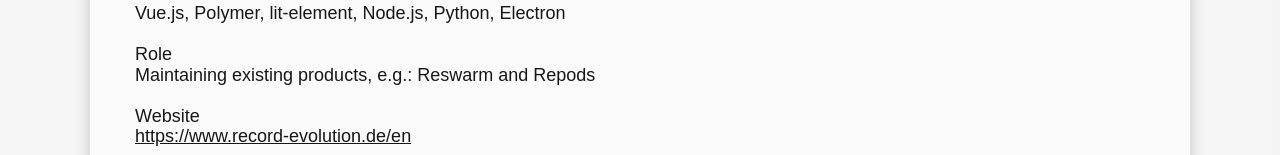
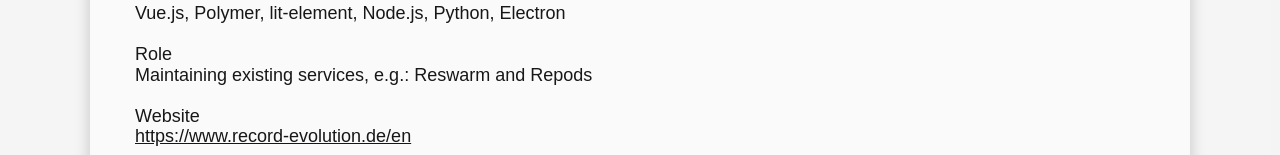
Before and after one commit to DewitteRuben/ruben_dewitte_portfolio_2020, a React (Create React App) app: page /experience in a window 1280 px wide. Shown: the part 298-453 px from the top of the page. Built offline with nearby package versions, Linux system fonts and the light colour scheme.

Commit message:
refactor: content change

```diff
--- a/src/pages/experience.tsx
+++ b/src/pages/experience.tsx
@@ -93,7 +93,7 @@
           <Spacer />
           <ListTitle>Role</ListTitle>
           <DataList>
-            <li>Maintaining existing products, e.g.: Reswarm and Repods</li>
+            <li>Maintaining existing services, e.g.: Reswarm and Repods</li>
           </DataList>
           <Spacer />
           <ListTitle>Website</ListTitle>
```
